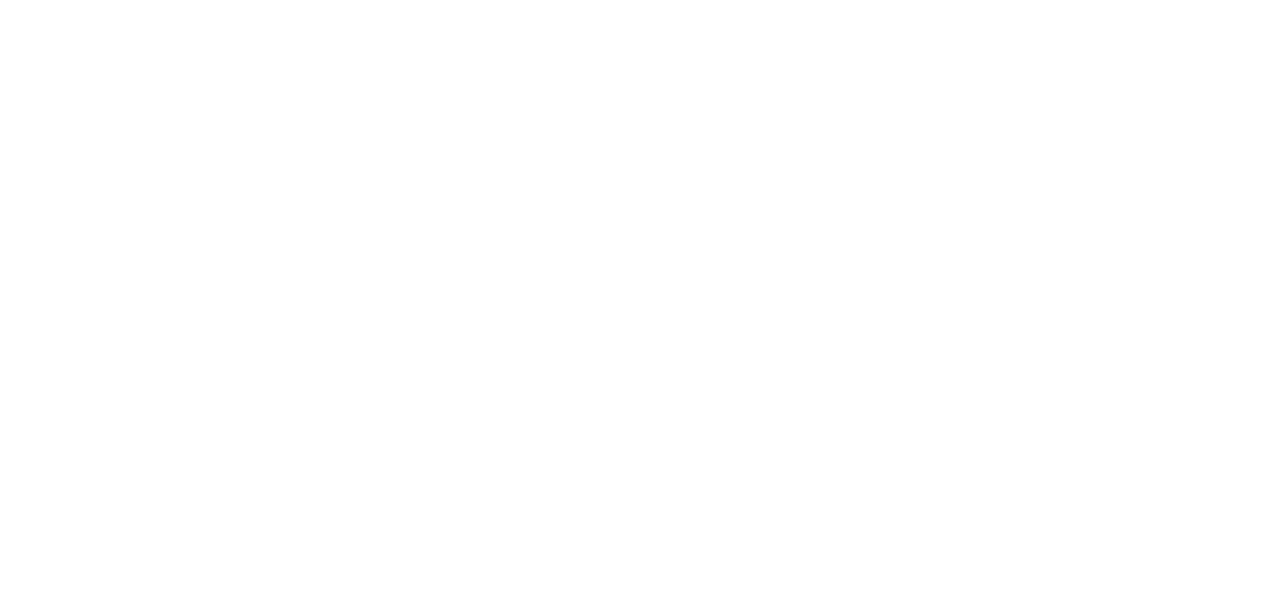
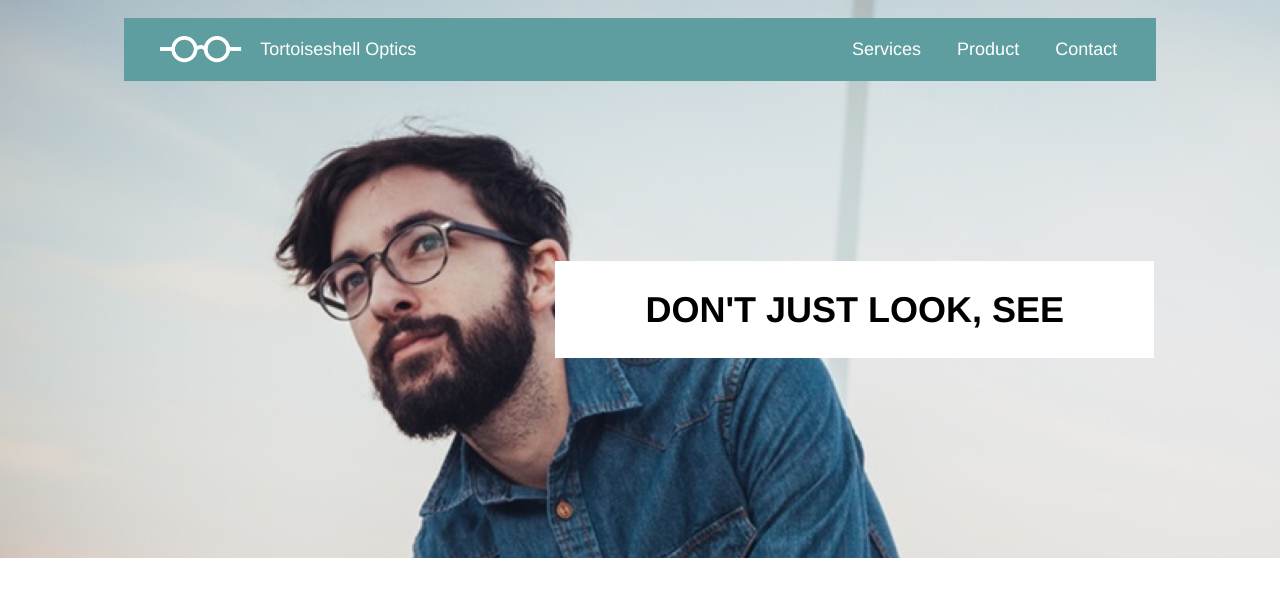
Before and after one commit to alysonalyson/tortoise, a plain HTML site: page index.html in a window 1280 px wide. Drawn offline with Linux system fonts and the light colour scheme.

Commit message:
added header content and styling

```diff
--- a/css/style.css
+++ b/css/style.css
@@ -0,0 +1,64 @@
+html {
+  font-family: Helvetica, sans-sans-serif;
+  line-height: 1.4;
+  font-size: 18px;
+}
+
+.container {
+  width: 960px;
+  margin: 0 auto;
+}
+
+header {
+  background-image: url("../images/glasses.png");
+  background-size: cover;
+  width: 100%;
+  height: 30rem;
+  padding-top: 1rem;
+}
+
+.nav {
+  background-color: CadetBlue;
+  padding: 1rem 2rem;
+  color: white;
+  font-size: 1rem;
+  display: flex;
+  align-content: center;
+}
+
+.nav img {
+  height: 1.5rem;
+  display: inline;
+  padding-right: 1rem;
+}
+
+.nav h4 {
+  display: inline;
+  line-height: 1.5;
+}
+
+.links {
+  display: inline-flex;
+  justify-content: flex-end;
+  width: 665px;
+  margin-left: 2rem;
+}
+
+.navlink {
+  padding-left: 2rem;
+}
+
+#banner {
+  margin-top: 10rem;
+  padding-right: 7rem;
+  display: flex;
+  justify-content: flex-end;
+}
+
+#banner h1{
+  background-color: white;
+  font-size: 2rem;
+  font-weight: bold;
+  line-height: 1.2;
+  padding: 1.5rem 5rem;
+}
--- a/index.html
+++ b/index.html
@@ -9,7 +9,25 @@
   </head>
 
   <body>
+    <header>
+      <div class="nav container">
+        <img src="./images/logo-white.png" alt="A logo of a pair of glasses">
+        <h4>Tortoiseshell Optics</h4>
+        <div class="links">
+          <h4 class="navlink">Services</h4>
+          <h4 class="navlink">Product</h4>
+          <h4 class="navlink">Contact</h4>
+        </div>
+      </div>
+      <div id="banner">
+        <h1>DON'T JUST LOOK, SEE</h1>
+      </div>
+    </header>
+    <main>
 
+    </main>
+    <footer>
 
+    </footer>
   </body>
 </html>
```
